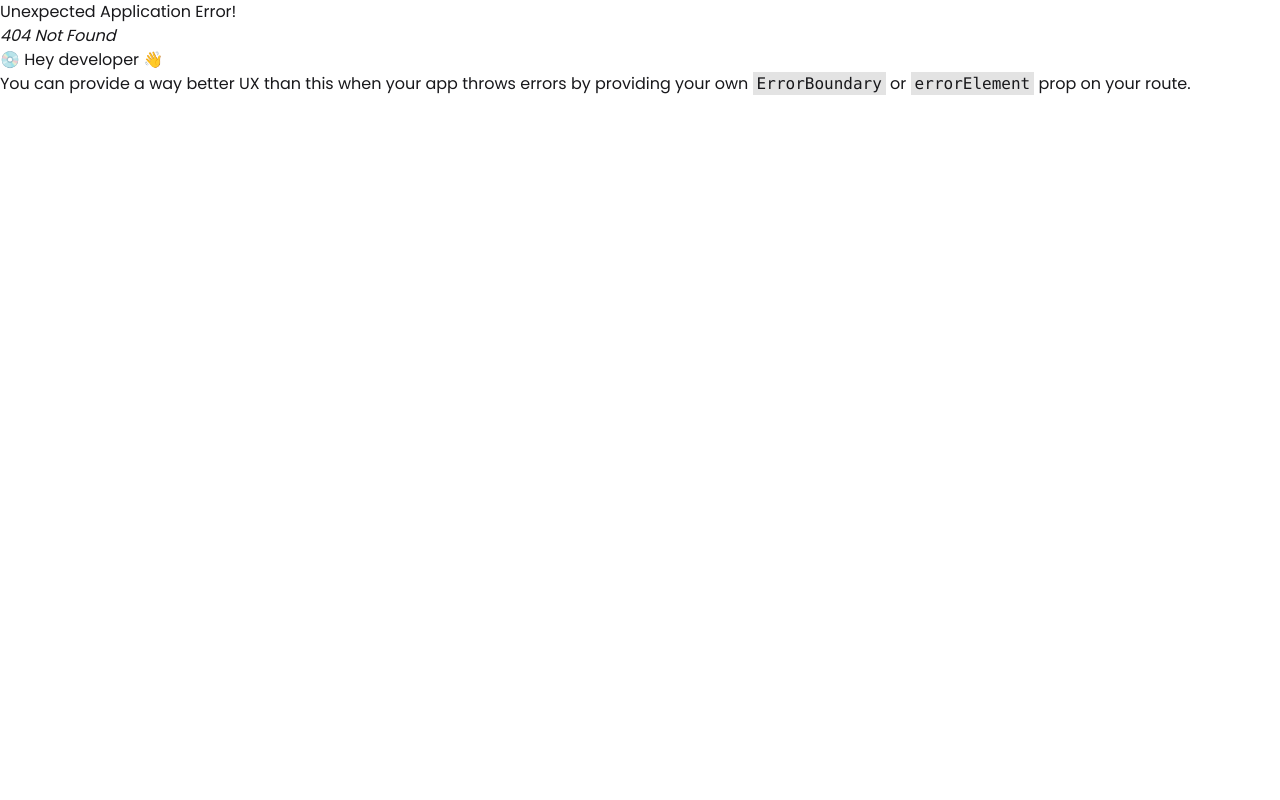
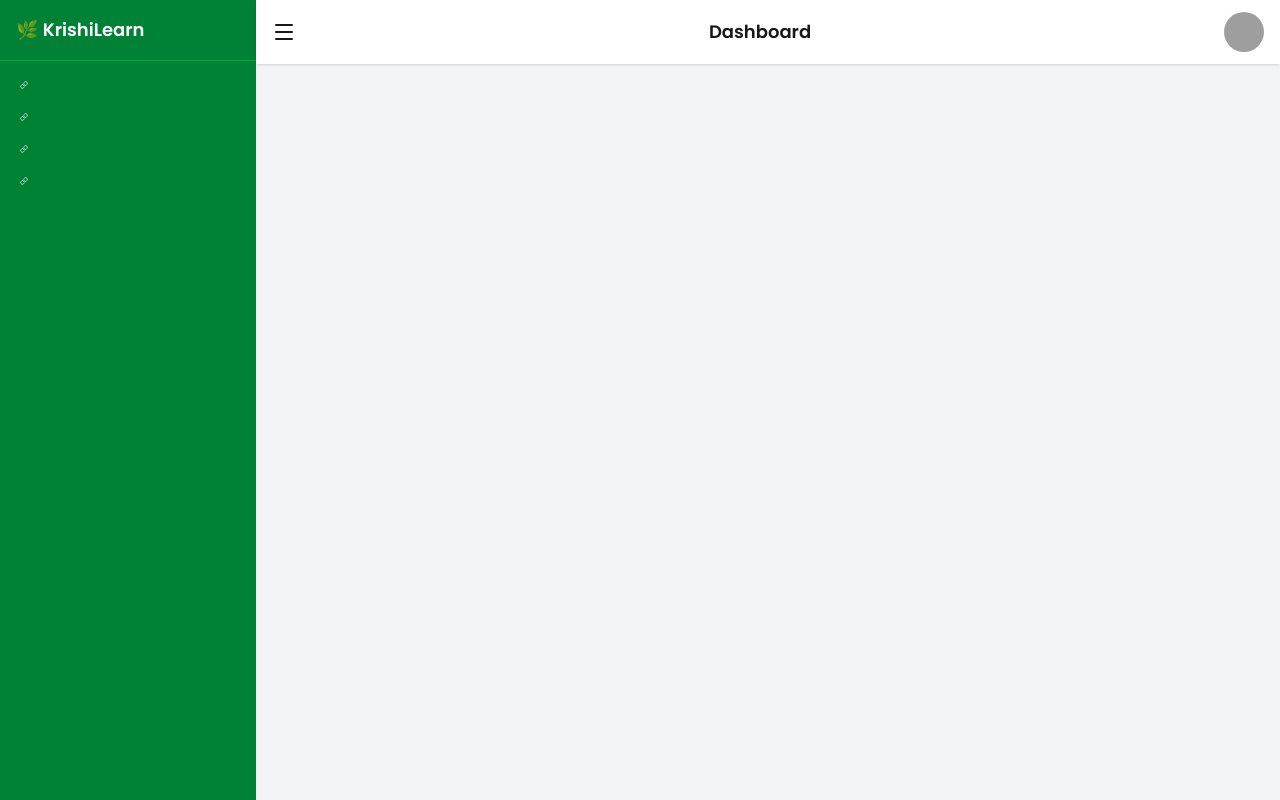
Before and after one commit to bayjidmia/Agrilearn-Platform-Clientside, a React (Vite) app: page /dashboard in a window 1280 px wide. Before the commit this address had no page. Built offline with nearby package versions, Linux system fonts and the light colour scheme; grey boxes are pictures that could not be loaded.

Commit message:
added dashboard layout

```diff
--- a/src/app/router.jsx
+++ b/src/app/router.jsx
@@ -3,6 +3,8 @@ import Root from "../layouts/Root";
 import Home from "../pages/Home/Home";
 import { Login } from "../features/auth/Login";
 import { Register } from "../features/auth/Register";
+
+import DashboardLayout from "../layouts/DashboardLayout";
 
 export const router = createBrowserRouter([
   {
@@ -23,4 +25,8 @@ export const router = createBrowserRouter([
       },
     ],
   },
+  {
+    path: "dashboard",
+    Component: DashboardLayout,
+  },
 ]);
--- /dev/null
+++ b/src/layouts/DashboardLayout.jsx
@@ -0,0 +1,71 @@
+import { Link, Menu } from "lucide-react";
+import { useState } from "react";
+import { Outlet } from "react-router";
+
+export default function DashboardLayout() {
+  const [isOpen, setIsOpen] = useState(true);
+
+  return (
+    <div className="flex h-screen bg-gray-100">
+      {/* Sidebar */}
+      <div
+        className={`bg-green-700 text-white transition-all duration-300 ${
+          isOpen ? "w-64" : "w-16"
+        }`}
+      >
+        <div className="p-4 font-bold text-lg border-b border-green-600">
+          🌿 {isOpen && "KrishiLearn"}
+        </div>
+
+        <nav className="flex flex-col gap-2 p-3">
+          <Link to="/dashboard" className="hover:bg-green-600 p-2 rounded">
+            📊 {isOpen && "Dashboard"}
+          </Link>
+          <Link
+            to="/dashboard/courses"
+            className="hover:bg-green-600 p-2 rounded"
+          >
+            📚 {isOpen && "Courses"}
+          </Link>
+          <Link
+            to="/dashboard/users"
+            className="hover:bg-green-600 p-2 rounded"
+          >
+            👥 {isOpen && "Users"}
+          </Link>
+          <Link
+            to="/dashboard/settings"
+            className="hover:bg-green-600 p-2 rounded"
+          >
+            ⚙️ {isOpen && "Settings"}
+          </Link>
+        </nav>
+      </div>
+
+      {/* Main Section */}
+      <div className="flex-1 flex flex-col">
+        {/* Navbar */}
+        <div className="bg-white shadow px-4 py-3 flex items-center justify-between">
+          <button onClick={() => setIsOpen(!isOpen)}>
+            <Menu />
+          </button>
+
+          <h1 className="font-semibold text-lg">Dashboard</h1>
+
+          <div className="flex items-center gap-3">
+            <img
+              src="https://i.pravatar.cc/40"
+              alt="user"
+              className="rounded-full"
+            />
+          </div>
+        </div>
+
+        {/* Outlet Content */}
+        <div className="p-4 overflow-y-auto flex-1">
+          <Outlet />
+        </div>
+      </div>
+    </div>
+  );
+}
```
